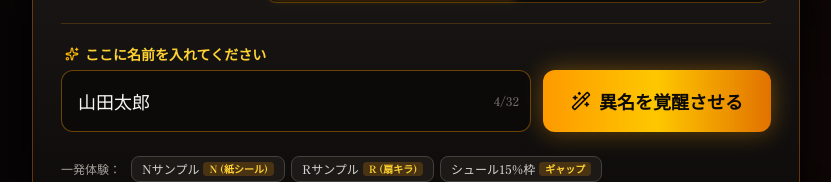
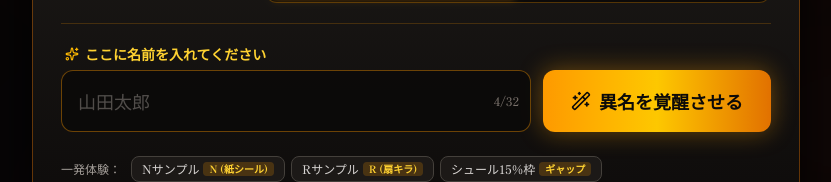
Before and after one commit to tom8ten/futatsuna-maker, a Next.js app: page / in a window 1280 px wide. Shown: the part 326-508 px from the top of the page, without its empty margins (224-1055 px from the left). Built offline with nearby package versions, Linux system fonts and the light colour scheme.

Commit message:
feat: make default sample name text faint while keeping user input full contrast

```diff
--- a/src/components/DiagnosisClient.tsx
+++ b/src/components/DiagnosisClient.tsx
@@ -45,6 +45,10 @@ export default function DiagnosisClient({
   autoShowResult = false,
 }: DiagnosisClientProps) {
   const [inputName, setInputName] = useState(initialName);
+  const [hasUserEdited, setHasUserEdited] = useState(false);
+  const isSampleName =
+    !hasUserEdited &&
+    (inputName.trim() === "山田太郎" || inputName.trim() === "れいな");
   const [mode, setMode] = useState<DiagnosisMode>(initialMode);
   const [result, setResult] = useState<DiagnosisResult | null>(() =>
     autoShowResult && initialName.trim()
@@ -711,11 +715,21 @@ export default function DiagnosisClient({
                 id="name-input"
                 type="text"
                 value={inputName}
-                onChange={(e) => setInputName(e.target.value)}
+                onFocus={(e) => {
+                  if (isSampleName) {
+                    e.target.select();
+                  }
+                }}
+                onChange={(e) => {
+                  setHasUserEdited(true);
+                  setInputName(e.target.value);
+                }}
                 placeholder="名前やハンドルネームを入力（例：山田太郎 / @user）"
                 maxLength={32}
                 aria-label="診断する名前"
-                className="w-full px-4 py-3.5 sm:py-4 rounded-xl bg-stone-950/90 border border-amber-500/40 text-stone-100 placeholder-stone-500 text-base sm:text-lg focus:outline-none focus:border-amber-400 focus:ring-2 focus:ring-amber-400/25 transition-all"
+                className={`w-full px-4 py-3.5 sm:py-4 rounded-xl bg-stone-950/90 border border-amber-500/40 placeholder-stone-500 text-base sm:text-lg focus:outline-none focus:border-amber-400 focus:ring-2 focus:ring-amber-400/25 transition-all ${
+                  isSampleName ? "text-stone-400/45 font-medium" : "text-stone-100"
+                }`}
               />
               {inputName && (
                 <span className="absolute right-3 top-1/2 -translate-y-1/2 text-xs text-stone-500">
@@ -744,6 +758,7 @@ export default function DiagnosisClient({
                   type="button"
                   onClick={() => {
                     setInputName(preset.name);
+                    setHasUserEdited(preset.name !== "山田太郎" && preset.name !== "れいな");
                     setMode("standard");
                     handleDiagnose(preset.name, "standard", false);
                   }}
```
